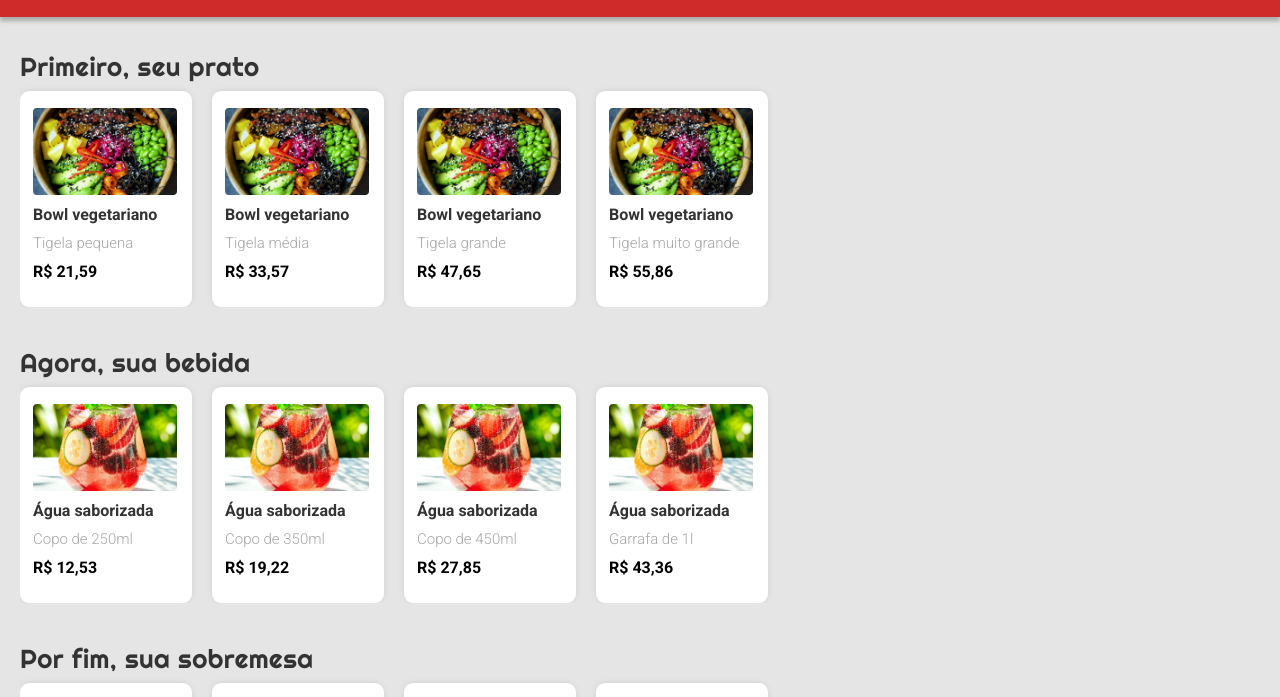
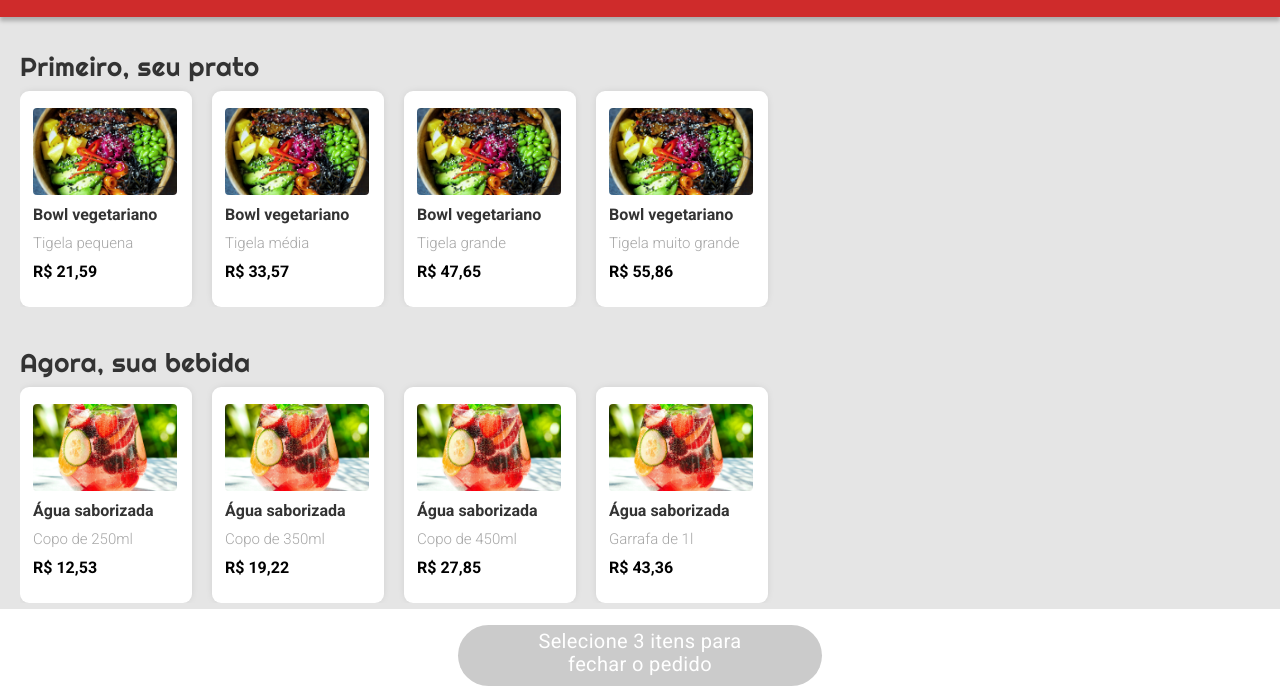
Before and after one commit to SatokoHagiwara/projeto3-driveneats, a plain HTML site: page index.html in a window 1280 px wide. Shown: the part 99-796 px from the top of the page. Drawn offline with Linux system fonts and the light colour scheme.

Commit message:
Create footer and update main

```diff
--- a/index.html
+++ b/index.html
@@ -115,5 +115,10 @@
         </div>
       </div>
     </main>
+    <footer>
+      <div class="select-items">
+        <p>Selecione 3 itens para fechar o pedido</p>
+      </div>
+    </footer>
   </body>
 </html>
--- a/style.css
+++ b/style.css
@@ -30,7 +30,8 @@ header h2 {
   line-height: 21px;
 }
 main {
-  padding-left: 20px;
+  margin-bottom: 130px;
+  padding: 0 20px;
 }
 .food-container {
   margin-top: 40px;
@@ -101,3 +102,33 @@ h4 {
 .food-box p {
   margin-bottom: 10px;
 }
+footer {
+  align-items: center;
+  background: #ffffff;
+  bottom: 0;
+  display: flex;
+  height: 92px;
+  justify-content: center;
+  left: 0;
+  position: fixed;
+  right: 0;
+  width: 100vw;
+}
+.select-items {
+  align-items: center;
+  background: #cbcbcb;
+  border-radius: 50px;
+  height: 61px;
+  padding: 5px 60px;
+  text-align: center;
+  width: 364px;
+}
+.select-items p {
+  color: #ffffff;
+  font-family: "Roboto";
+  font-size: 20px;
+  font-style: normal;
+  font-weight: 400;
+  letter-spacing: 0.018em;
+  line-height: 23px;
+}
```
